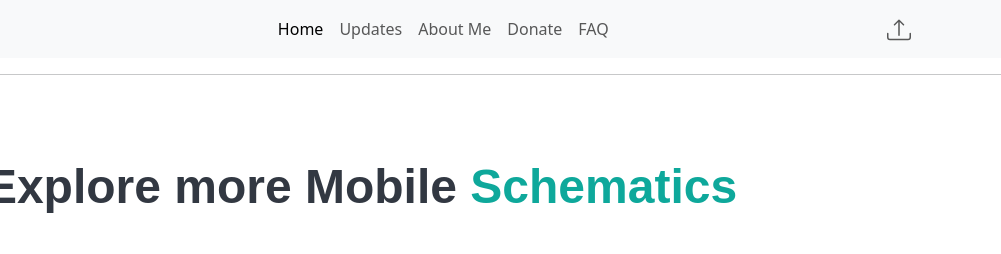
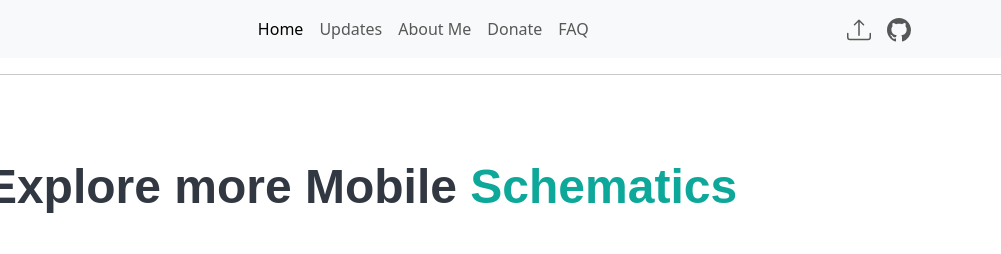
Before and after one commit to DokaGG/docs, a plain HTML site: page index.html in a window 1280 px wide. Shown: the top 254 px of the page, 279-1280 px from the left. Drawn offline with nearby package versions, Linux system fonts and the light colour scheme.

Commit message:
Update index.html

```diff
--- a/index.html
+++ b/index.html
@@ -47,6 +47,11 @@
                     <svg xmlns="http://www.w3.org/2000/svg" width="24" height="24" fill="currentColor" class="bi bi-upload" viewBox="0 0 16 16">
                         <path d="M.5 9.9a.5.5 0 0 1 .5.5v2.5a1 1 0 0 0 1 1h12a1 1 0 0 0 1-1v-2.5a.5.5 0 0 1 1 0v2.5a2 2 0 0 1-2 2H2a2 2 0 0 1-2-2v-2.5a.5.5 0 0 1 .5-.5"/>
   <path d="M7.646 1.146a.5.5 0 0 1 .708 0l3 3a.5.5 0 0 1-.708.708L8.5 2.707V11.5a.5.5 0 0 1-1 0V2.707L5.354 4.854a.5.5 0 1 1-.708-.708z"/>
+                    </svg>
+                </a>
+                <a class="nav-link" target="_blank" href="https://github.com/dilushanka/Mobile-schematics" title="Github">
+                    <svg xmlns="http://www.w3.org/2000/svg" width="24" height="24" fill="currentColor" class="bi bi-github" viewBox="0 0 16 16">
+                        <path d="M8 0C3.58 0 0 3.58 0 8c0 3.54 2.29 6.53 5.47 7.59.4.07.55-.17.55-.38 0-.19-.01-.82-.01-1.49-2.01.37-2.53-.49-2.69-.94-.09-.23-.48-.94-.82-1.13-.28-.15-.68-.52-.01-.53.63-.01 1.08.58 1.23.82.72 1.21 1.87.87 2.33.66.07-.52.28-.87.51-1.07-1.78-.2-3.64-.89-3.64-3.95 0-.87.31-1.59.82-2.15-.08-.2-.36-1.02.08-2.12 0 0 .67-.21 2.2.82.64-.18 1.32-.27 2-.27s1.36.09 2 .27c1.53-1.04 2.2-.82 2.2-.82.44 1.1.16 1.92.08 2.12.51.56.82 1.27.82 2.15 0 3.07-1.87 3.75-3.65 3.95.29.25.54.73.54 1.48 0 1.07-.01 1.93-.01 2.2 0 .21.15.46.55.38A8.01 8.01 0 0 0 16 8c0-4.42-3.58-8-8-8"/>
                     </svg>
                 </a>
             </div>
```
